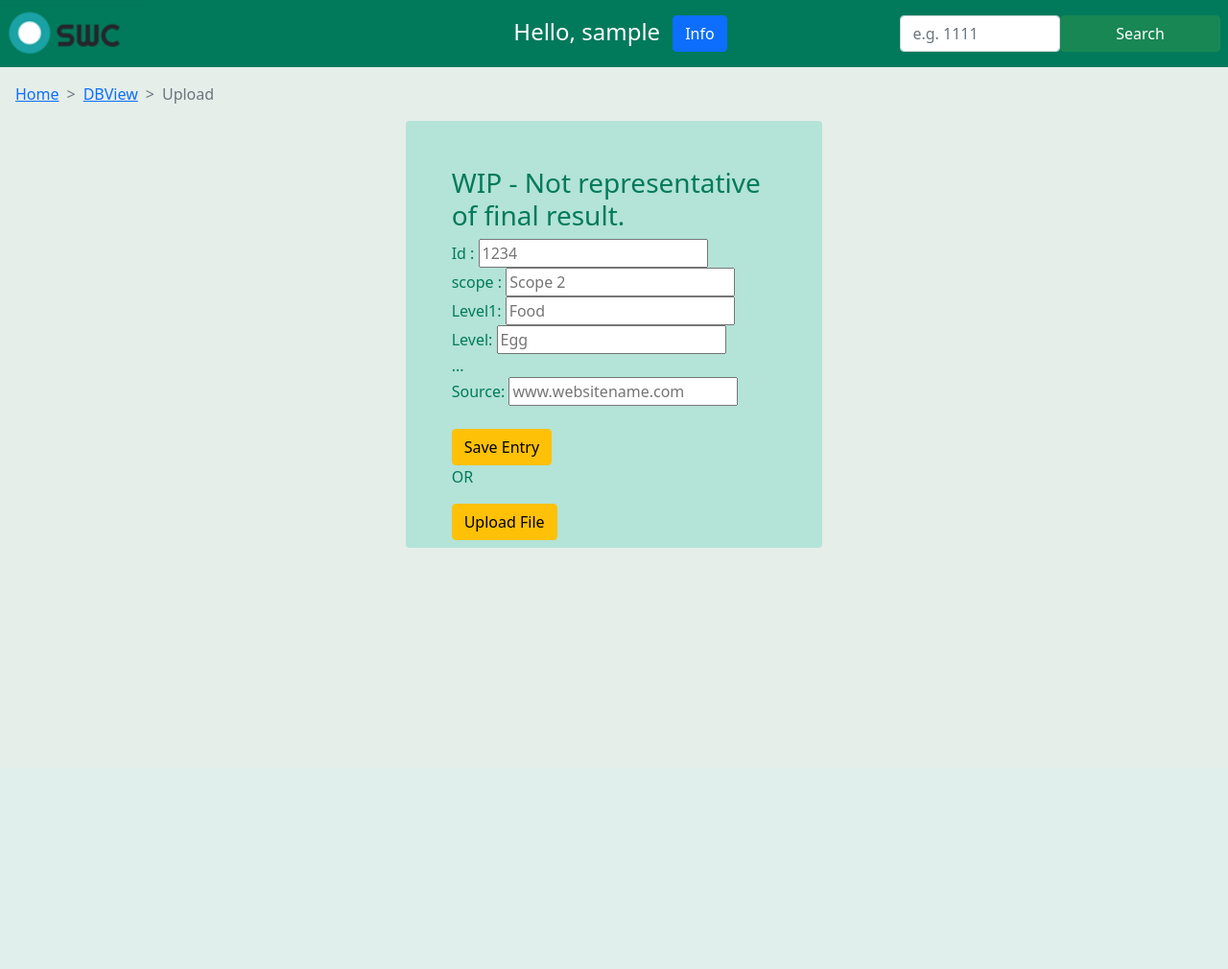
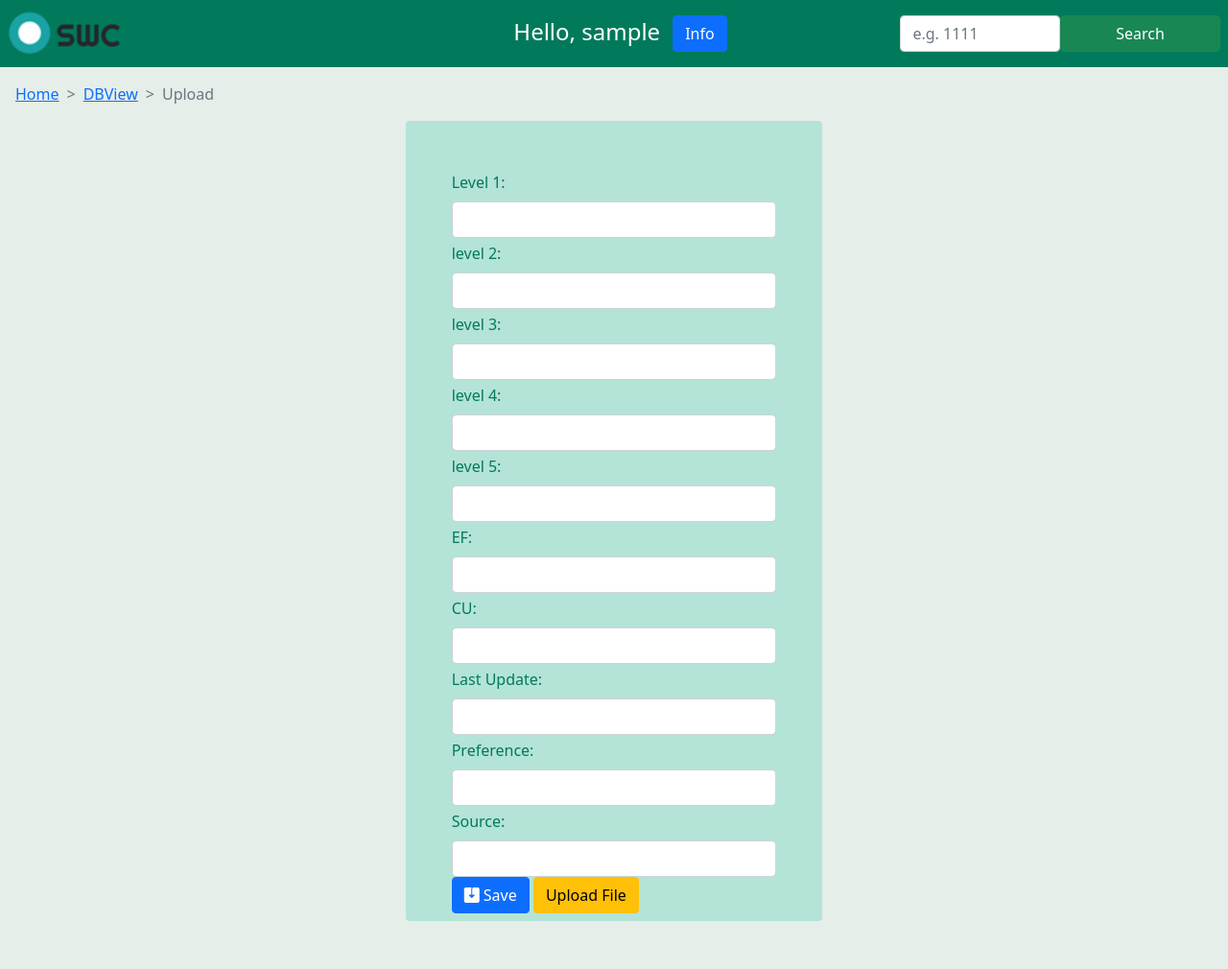
Before and after one commit to mTurner-beepboop/cs30-code-submission, a Django app: page /webapp/add/ in a window 1280 px wide. Shown: the whole page at 96% size. Before the commit the page ends 571 px from the top, so only its background shows below. Run offline with Django 3.2, Linux system fonts and the light colour scheme; the visitor is signed in with stand-in values (Sample User, id 1); some libraries are stand-ins or nearby versions.

Commit message:
Quick update to add in preparation for forms.

```diff
--- a/cs30_webapp/templates/webapp/add.html
+++ b/cs30_webapp/templates/webapp/add.html
@@ -17,49 +17,68 @@ Upload
 
 {% block body_block %}
 
-
-
 <div class="row justify-content-center">
   <div class="col-4 site-colour-light pt-5 px-5 pb-2 rounded site-text-dark">
 
 
-    <!-- Horrendous <p> as palceholder for now until formset is completed. -->
-    <h3> WIP - Not representative of final result.</h3>
-    <p> Id : <input type="text" placeholder="1234"><br/>
-    scope : <input type="text" placeholder="Scope 2"><br/>
-    Level1: <input type="text" placeholder="Food"><br/>
-    Level: <input type="text" placeholder="Egg"><br/>
-    ...<br/>
-    Source: <input type="text" placeholder="www.websitename.com"><br/><br/>
-    <a type="button" class="btn btn-warning"> Save Entry </a> <br/>
-    OR<br/>
-    </p>
-    <a type="button" class="btn btn-warning" data-bs-toggle="modal" data-bs-target="#idUpload"> Upload File </a>
+    <form id="login_form" method="post" action=".">
+      {% csrf_token %}
 
+      <div>
+
+        <label for="level1" class="form-label mt-1">Level 1:</label>
+        <input type="text" id="level1" name="level1" class="form-control" maxlength="30" size="10">
+        <label for="level2" class="form-label mt-1">level 2:</label>
+        <input type="text" id="level2" name="level2" maxlength="30" class="form-control" size="10">
+        <label for="level3" class="form-label mt-1">level 3:</label>
+        <input type="text" id="level3" name="level3" maxlength="30" class="form-control" size="10">
+        <label for="level4" class="form-label mt-1">level 4:</label>
+        <input type="text" id="level4" name="level4" maxlength="30" class="form-control" size="10">
+        <label for="level5" class="form-label mt-1">level 5:</label>
+        <input type="text" id="level5" name="level5" maxlength="30" class="form-control" size="10">
+        <label for="ef" class="form-label mt-1">EF:</label>
+        <input type="text" id="ef" name="ef" class="form-control" maxlength="30" size="10">
+        <label for="cu" class="form-label mt-1">CU:</label>
+        <input type="text" id="cu" name="cu" class="form-control" maxlength="30" size="6">
+        <label for="last_update" class="form-label mt-1">Last Update:</label>
+        <input type="text" id="last_update" class="form-control" name="last_update" size="10">
+        <label for="preference" class="form-label mt-1">Preference:</label>
+        <input type="text" id="preference" class="form-control" name="preference" maxlength="1" size="3">
+        <label for="source" class="form-label mt-1">Source:</label>
+        <input type="text" id="source" class="form-control" name="source" maxlength="9" size="7">
+
+      </div>
+
+
+      {% for message in messages %}
+        {{ message }}
+      {% endfor %}
+
+      <button type="submit" class="btn btn-primary" type="submit"><i class="bi bi-save2-fill"></i> Save </button>
+      <a type="button" class="btn btn-warning" data-bs-toggle="modal" data-bs-target="#idUpload"> Upload File </a>
+
+    </form>
   </div>
 </div>
 
-<!-- Modal for save button to allow users to upload a flat file.-->
+
+    <!-- Modal for save button to allow users to upload a flat file.-->
 <div class="modal fade" id="idUpload" data-bs-keyboard="false" tabindex="-1" aria-labelledby="staticBackdropLabel" aria-hidden="true">
-  <div class="modal-dialog modal-dialog-top">
+  <div class="modal-dialog modal-dialog-centered">
     <div class="modal-content">
       <div class="modal-header">
         <h5 class="modal-title" id="staticBackdropLabel">Flatfile Upload</h5>
         <button type="button" class="btn-close" data-bs-dismiss="modal" aria-label="Close"></button>
       </div>
       <div class="modal-body">
-        {% csrf_token %}
-        {% for field in file_form %}
-        {{ field }}
-        {% endfor %}
-      </div>
-      <div class="modal-footer">
-        <form id="file_form" method="post" action="{% url 'webapp:home' %}" enctype="multipart/form-data">
-          <button type="submit" class="btn btn-primary">Upload File</button>
-      </form>
+        <div class="input-group">
+          <input type="file" class="form-control" id="inputGroupFile04" aria-describedby="inputGroupFileAddon04" aria-label="Upload">
+          <form id="file_form" method="post" action="{% url 'webapp:home' %}" enctype="multipart/form-data">
+            <button type="submit" class="btn btn-primary" id="inputGroupFileAddon04">Upload File</button>
+          </form>
+        </div>
       </div>
     </div>
   </div>
 </div>
-
 {% endblock %}
```
